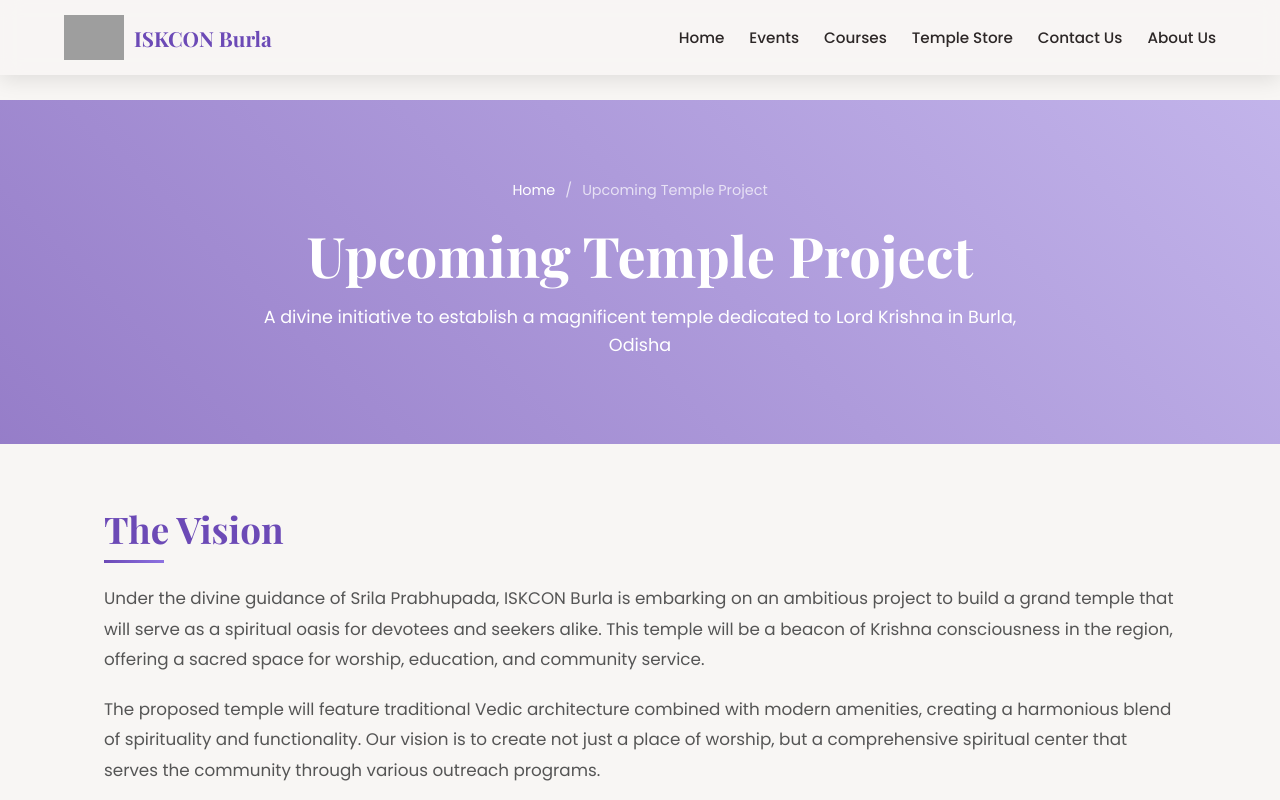
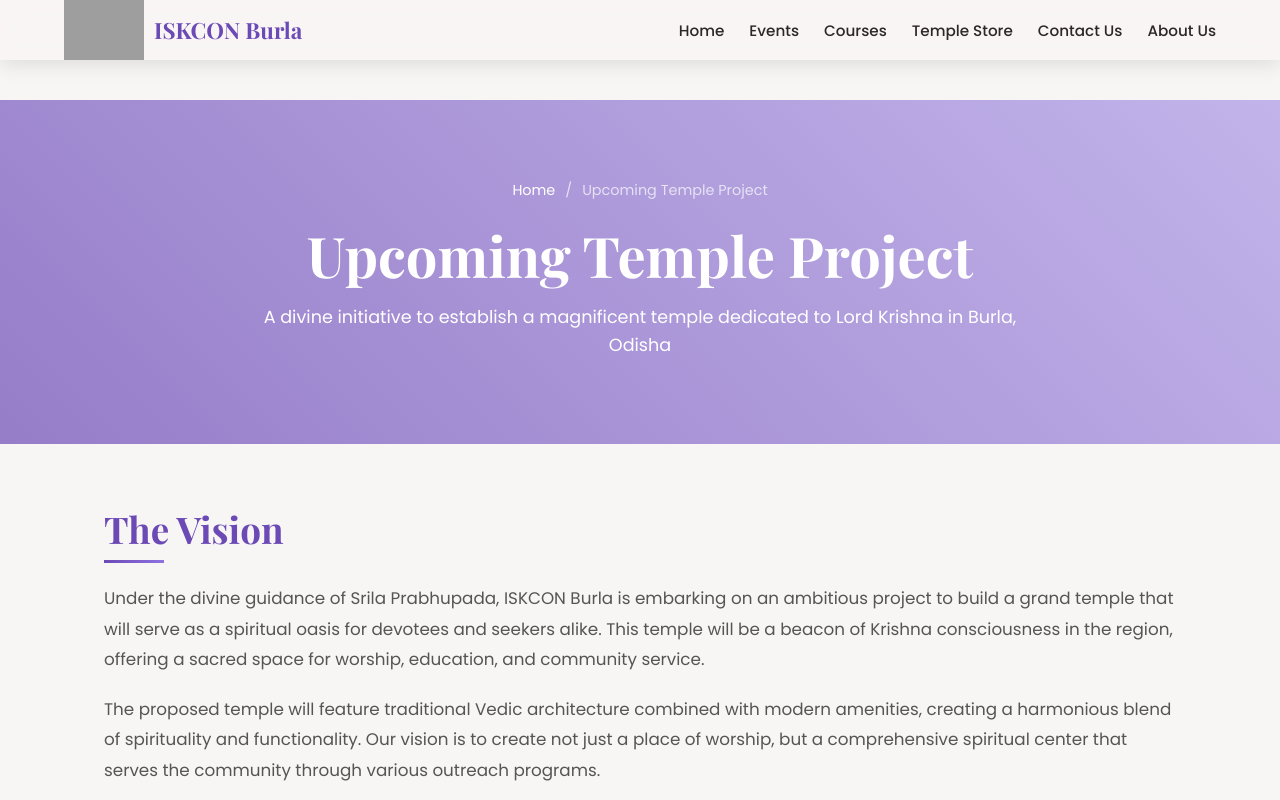
Before and after one commit to krsnasboy/DivineISKCON, a plain HTML site: page NewTempleProject.html in a window 1280 px wide. Shown: the top 800 px of the page. Drawn offline with nearby package versions, Linux system fonts and the light colour scheme; grey boxes are pictures that could not be loaded.

Commit message:
Update NewTempleProject.html

```diff
--- a/NewTempleProject.html
+++ b/NewTempleProject.html
@@ -30,7 +30,7 @@
             top: 0;
             left: 0;
             width: 100%;
-            padding: 15px 5%;
+            padding: 0px 5%; height: 60px;
             display: flex;
             justify-content: space-between;
             align-items: center;
@@ -50,14 +50,14 @@
         }
 
         .logo img {
-            height: 45px;
+            height: 60px;
             transition: var(--transition);
         }
 
         .logo-text {
             font-family: 'Playfair Display', serif;
             font-weight: 700;
-            font-size: 1.3rem;
+            font-size: 1.4rem;
             color: var(--primary);
             transition: var(--transition);
         }
```
